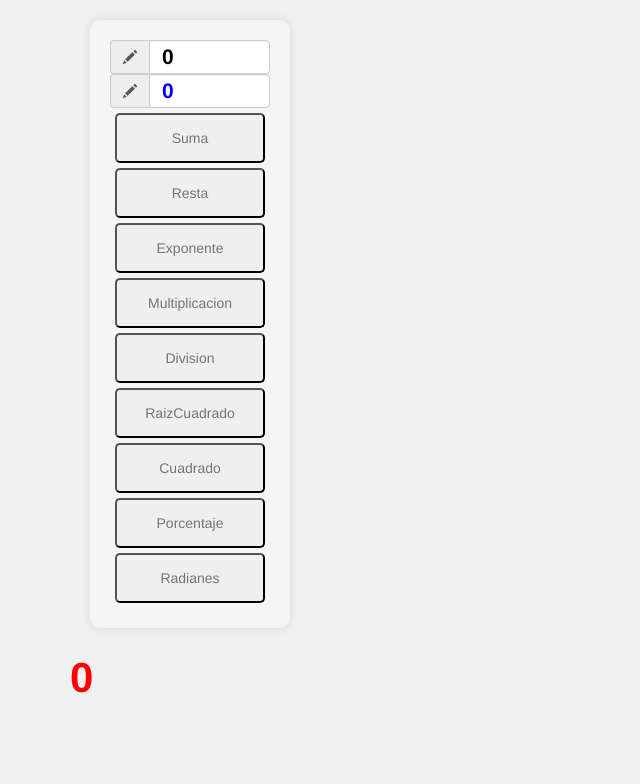
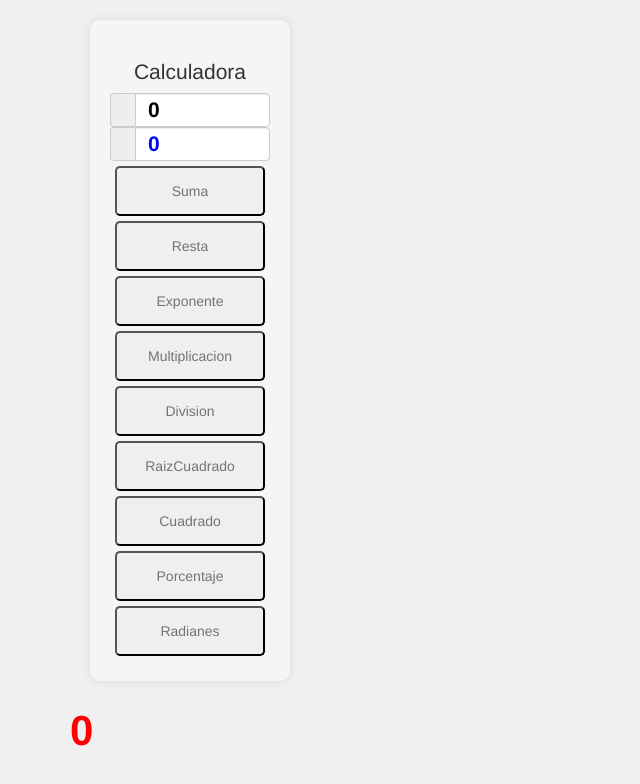
Before and after one commit to Salvav7/testing-calculator, an Angular app: page / in a window 1280 px wide. Shown: the top 784 px of the page, without its empty margins (0-640 px from the left). Built offline with nearby package versions, Linux system fonts and the light colour scheme.

Commit message:
add release

```diff
--- a/src/app/ui/ui.component.css
+++ b/src/app/ui/ui.component.css
@@ -16,6 +16,12 @@
     padding: 20px;
     background-color: #f5f5f5;
     margin: 20px;
+}
+
+.calculator h1 {
+  font-size: 1.5em;
+  color: #333;
+  margin-bottom: 10px;
 }
 
 .result {
--- a/src/app/ui/ui.component.html
+++ b/src/app/ui/ui.component.html
@@ -1,16 +1,17 @@
 
     <div class="container">
         <div class="calculator">
+            <h1>Calculadora</h1> <!-- Título de la calculadora -->
 
             <form>
                 <div class="input-group">
-                    <span class="input-group-addon"><i class="glyphicon glyphicon-pencil"></i></span>
+                    <span class="input-group-addon"></span>
                     <input id="operator1" [(ngModel)]="operator1" type="number" class="form-control operator1" name="operator1"
                         placeholder="0.0">
                 </div>
 
                 <div class="input-group">
-                    <span class="input-group-addon"><i class="glyphicon glyphicon-pencil"></i></span>
+                    <span class="input-group-addon"></span>
                     <input id="operator2" [(ngModel)]="operator2" type="number" class="form-control operator2" name="operator2"
                         placeholder="0.0">
                 </div>
@@ -32,37 +33,3 @@
 
         <span class="result">{{ result }}</span>
     </div>
-
-
-
-<!-- <div class="calculator">
-
-    <form>
-        <div class="input-group">
-            <span class="input-group-addon"><i class="glyphicon glyphicon-pencil"></i></span>
-            <input id="operator1" [(ngModel)]="operator1" type="number" class="form-control operator1" name="operator1"
-                placeholder="0.0">
-        </div>
-
-        <div class="input-group">
-            <span class="input-group-addon"><i class="glyphicon glyphicon-pencil"></i></span>
-            <input id="operator2" [(ngModel)]="operator2" type="number" class="form-control operator2" name="operator2"
-                placeholder="0.0">
-        </div>
-    </form>
-
-
-    <button class="operation-button addition-button" (click)="addition()">Suma</button>
-    <button class="operation-button substraction-button" (click)="substraction()">Resta</button>
-    <button class="operation-button exp-button" (click)="exp()">Exponente</button>
-    <button class="operation-button multiplication-button" (click)="multiplication()">Multiplicacion</button>
-    <button class="operation-button division-button" (click)="division()">Division</button>
-    <button class="operation-button square-button" (click)="sqrt()">RaizCuadrado</button>
-    <button class="operation-button sqr-button" (click)="sqr()">Cuadrado</button>
-    <button class="operation-button porcentaje-button" (click)="porcentaje()">Porcentaje</button>
-    <button class="operation-button radianes-button" (click)="radianes()">Radianes</button>
-
-
-</div>
-
-<span class="result">{{ result }}</span> -->
```
